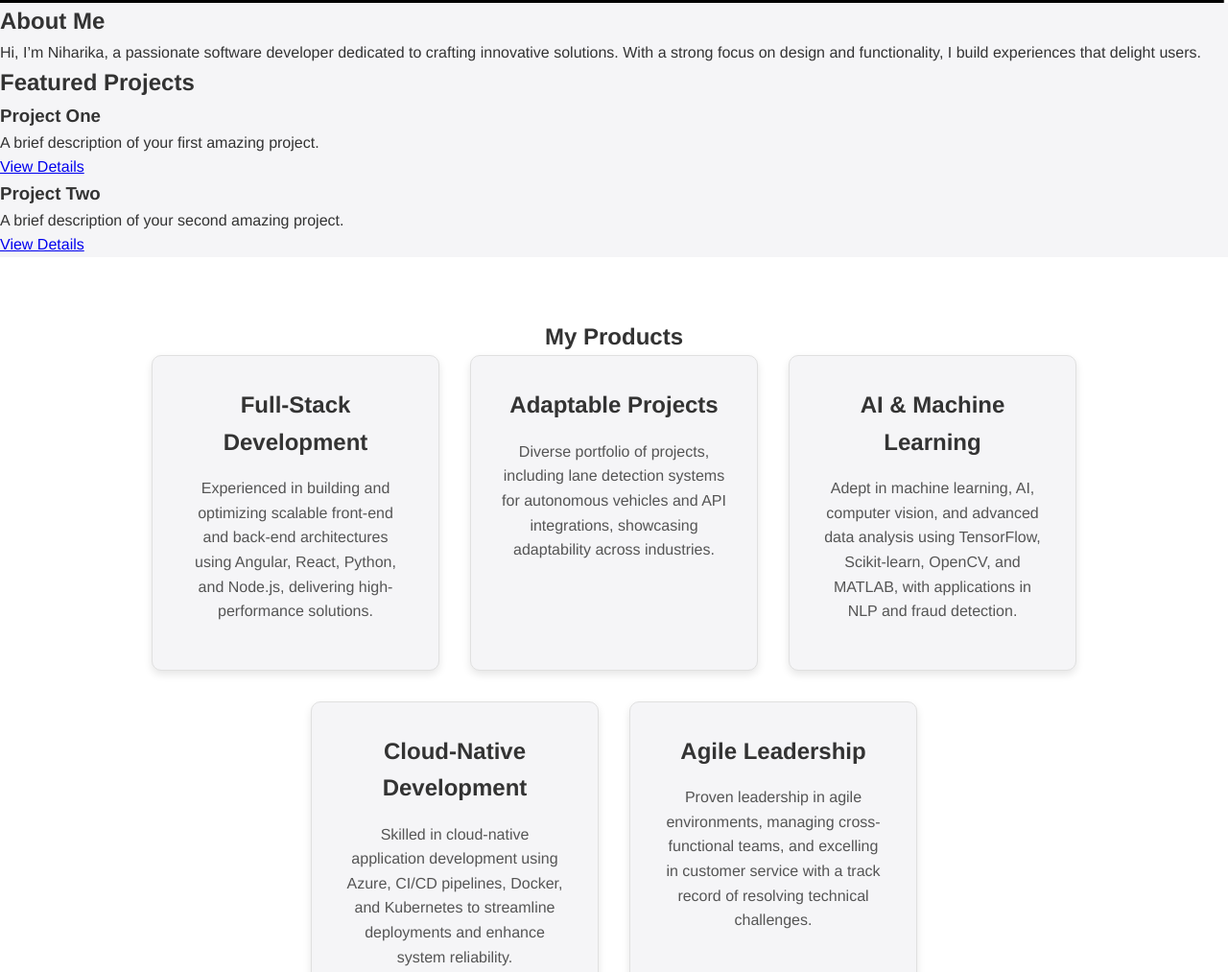
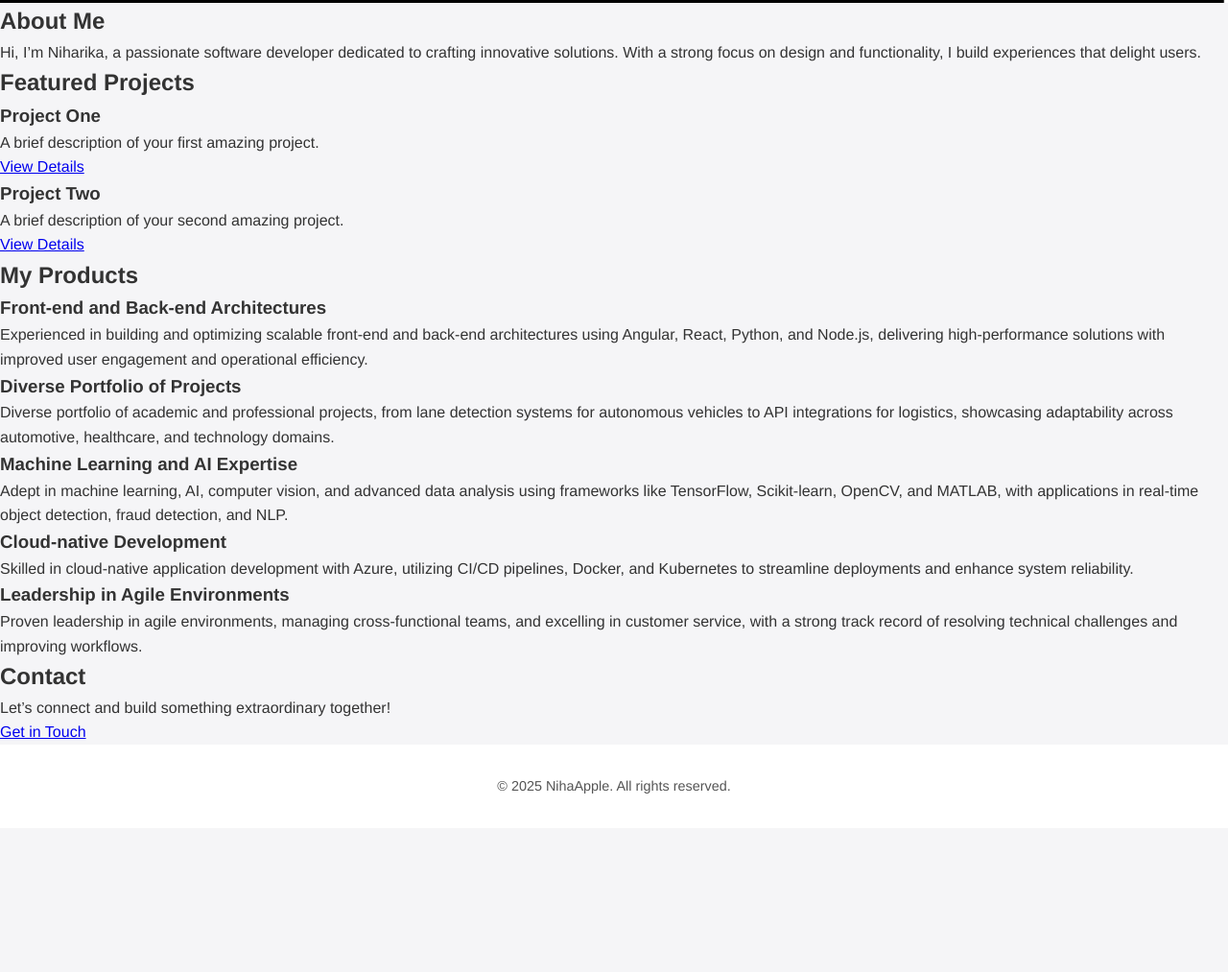
Before and after one commit to NiharikaDhanavath/NihaApple, a plain HTML site: page index.html in a window 1280 px wide. Shown: the part 867-1880 px from the top of the page at 96% size. After the commit the page ends 1730 px from the top, so only its background shows below. Drawn offline with Linux system fonts and the light colour scheme.

Commit message:
index.html

```diff
--- a/index.html
+++ b/index.html
@@ -30,7 +30,7 @@
     </section>
 
     <!-- About Section -->
-    <section id="about" class="about">
+    <section id="about">
       <h2>About Me</h2>
       <p>
         Hi, I’m Niharika, a passionate software developer dedicated to crafting innovative solutions.
@@ -39,46 +39,41 @@
     </section>
 
     <!-- Projects Section -->
-    <section id="projects" class="projects">
    <h2>Featured Projects</h2>
-        <div class="project-list">
-            <div class="project-card">
+      <div class="project">
         <h3>Project One</h3>
         <p>A brief description of your first amazing project.</p>
-                <a href="#" class="button">View Details</a>
+        <a href="#" class="details-link">View Details</a>
       </div>
-            <div class="project-card">
+      <div class="project">
         <h3>Project Two</h3>
         <p>A brief description of your second amazing project.</p>
-                <a href="#" class="button">View Details</a>
-            </div>
+        <a href="#" class="details-link">View Details</a>
       </div>
     </section>
 
 <!-- Products Section -->
-    <section id="products" class="products">
+<section id="products">
       <h2>My Products</h2>
-        <div class="product-list">
-            <div class="product-card">
-                <h3>Full-Stack Development</h3>
-                <p>Experienced in building and optimizing scalable front-end and back-end architectures using Angular, React, Python, and Node.js, delivering high-performance solutions.</p>
+      <div class="product">
+        <h3>Front-end and Back-end Architectures</h3>
+        <p>Experienced in building and optimizing scalable front-end and back-end architectures using Angular, React, Python, and Node.js, delivering high-performance solutions with improved user engagement and operational efficiency.</p>
       </div>
-            <div class="product-card">
-                <h3>Adaptable Projects</h3>
-                <p>Diverse portfolio of projects, including lane detection systems for autonomous vehicles and API integrations, showcasing adaptability across industries.</p>
+      <div class="product">
+        <h3>Diverse Portfolio of Projects</h3>
+        <p>Diverse portfolio of academic and professional projects, from lane detection systems for autonomous vehicles to API integrations for logistics, showcasing adaptability across automotive, healthcare, and technology domains.</p>
       </div>
-            <div class="product-card">
-                <h3>AI & Machine Learning</h3>
-                <p>Adept in machine learning, AI, computer vision, and advanced data analysis using TensorFlow, Scikit-learn, OpenCV, and MATLAB, with applications in NLP and fraud detection.</p>
+      <div class="product">
+        <h3>Machine Learning and AI Expertise</h3>
+        <p>Adept in machine learning, AI, computer vision, and advanced data analysis using frameworks like TensorFlow, Scikit-learn, OpenCV, and MATLAB, with applications in real-time object detection, fraud detection, and NLP.</p>
       </div>
-            <div class="product-card">
-                <h3>Cloud-Native Development</h3>
-                <p>Skilled in cloud-native application development using Azure, CI/CD pipelines, Docker, and Kubernetes to streamline deployments and enhance system reliability.</p>
+      <div class="product">
+        <h3>Cloud-native Development</h3>
+        <p>Skilled in cloud-native application development with Azure, utilizing CI/CD pipelines, Docker, and Kubernetes to streamline deployments and enhance system reliability.</p>
       </div>
-            <div class="product-card">
-                <h3>Agile Leadership</h3>
-                <p>Proven leadership in agile environments, managing cross-functional teams, and excelling in customer service with a track record of resolving technical challenges.</p>
-            </div>
+      <div class="product">
+        <h3>Leadership in Agile Environments</h3>
+        <p>Proven leadership in agile environments, managing cross-functional teams, and excelling in customer service, with a strong track record of resolving technical challenges and improving workflows.</p>
       </div>
     </section>
 
```
Lines whose indentation alone changed are shown as unchanged.
